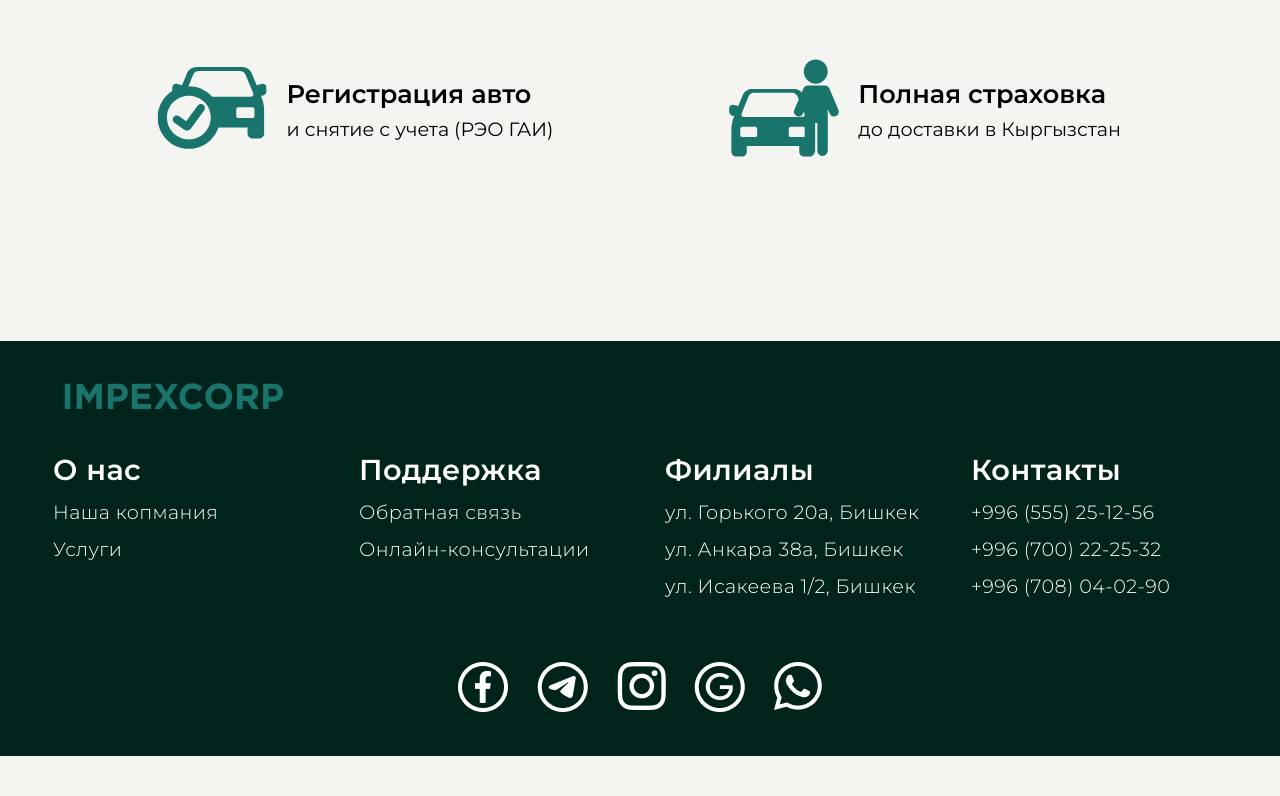
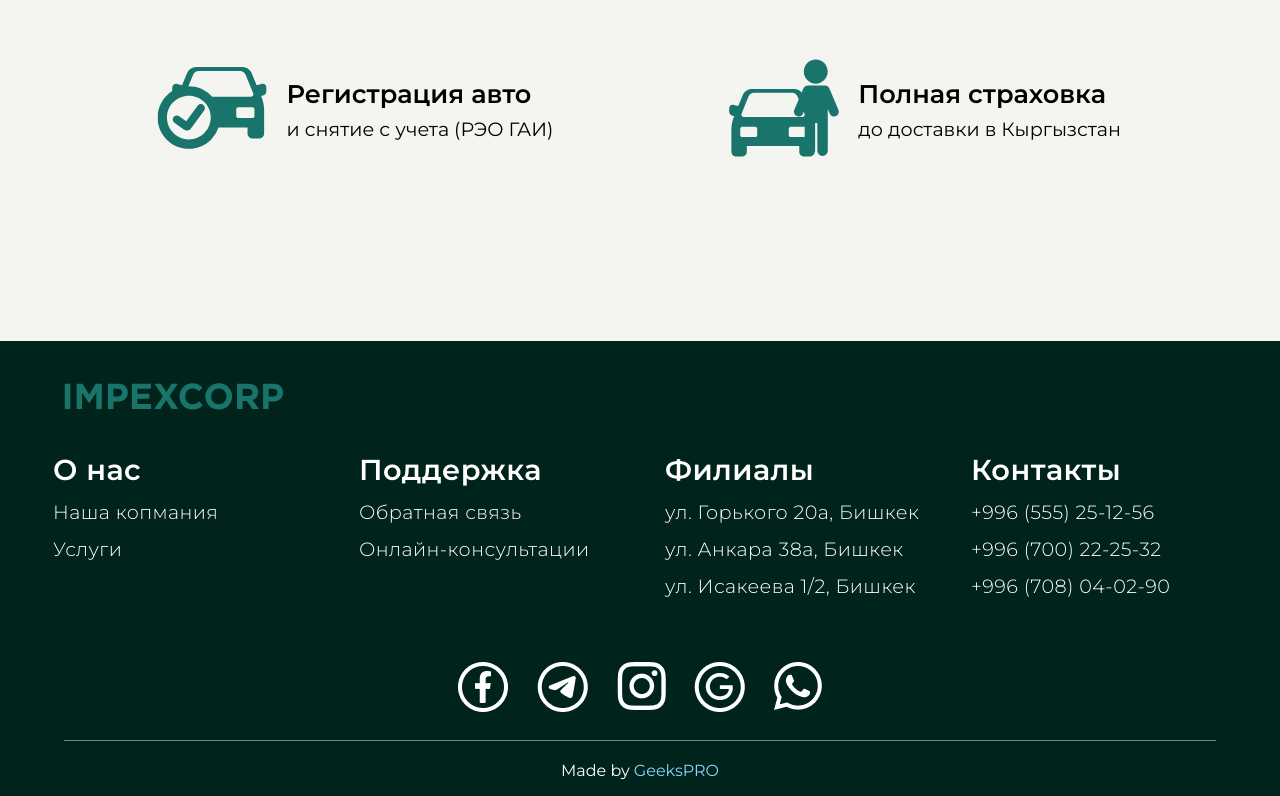
Before and after one commit to azam2802/ImpexCorp, a React (Vite) app: page / in a window 1280 px wide. Shown: the part 3844-4640 px from the top of the page. Before the commit the page ends 4600 px from the top, so only its background shows below. Built offline with nearby package versions, Linux system fonts and the light colour scheme; a web font is replaced by a local one.

Commit message:
Footer changed

```diff
--- a/src/assets/styles/layout/Footer.module.scss
+++ b/src/assets/styles/layout/Footer.module.scss
@@ -52,6 +52,25 @@ footer {
     }
   }
 
+  hr {
+    margin: 0 auto;
+    width: 90%;
+    border: none;
+    height: 1px;
+    color: #808080;
+    background-color: #808080;
+    margin-top: 20px;
+  }
+
+  #madeby {
+    text-align: center;
+    margin-top: 20px;
+    color: #fff;
+    span {
+      color: #89d6ff;
+    }
+  }
+
   .social_media {
     display: flex;
     justify-content: center;
@@ -89,7 +108,7 @@ footer {
   }
 
   @media only screen and (max-width: 425px) {
-    .logo{
+    .logo {
       padding-block: 6.25vw;
     }
     .footer_content {
@@ -115,7 +134,6 @@ footer {
       }
     }
     .social_media {
-      margin-top: 50px;
       margin-bottom: 0;
       ul li {
         margin-right: 1rem;
@@ -153,7 +171,6 @@ footer {
     }
 
     .social_media {
-      margin-top: 3vw;
       margin-bottom: 0;
       ul li {
         margin-right: 1rem;
--- a/src/components/Loader/Loader.jsx
+++ b/src/components/Loader/Loader.jsx
@@ -4,7 +4,7 @@ import "@styles/components/Loader.scss"
 const Loader = () => {
   return (
     <div className="lds-dual-ring">
-      <h2>Loding...</h2>
+      <h2>Loading...</h2>
     </div>
   )
 }
--- a/src/layout/Footer/Footer.jsx
+++ b/src/layout/Footer/Footer.jsx
@@ -82,6 +82,10 @@ const Footer = () => {
           </li>
         </ul>
       </div>
+      <hr />
+      <p id={s.madeby}>
+        Made by <span>GeeksPRO</span>
+      </p>
     </footer>
   )
 }
```
